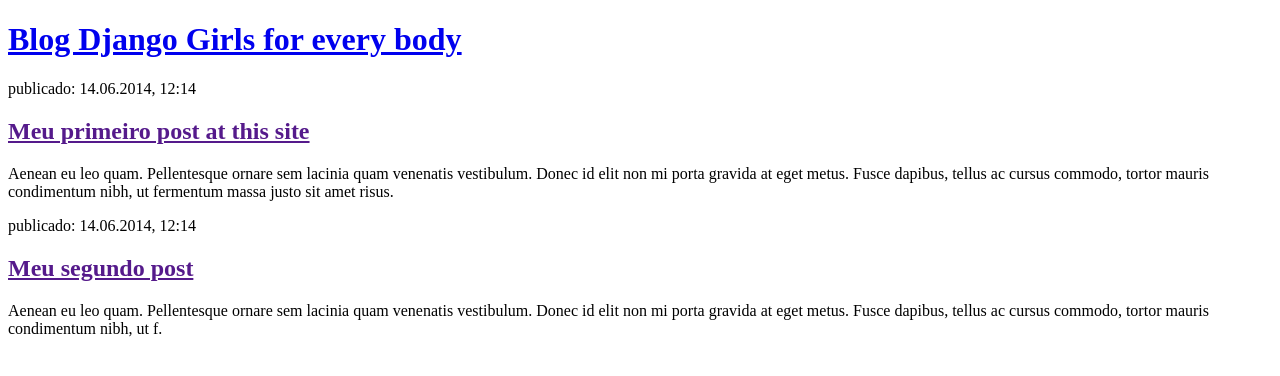
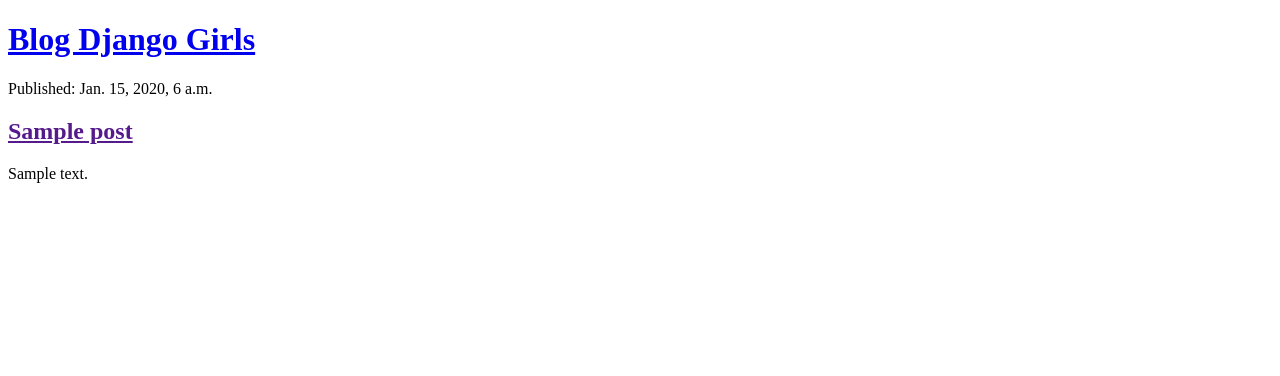
Before and after one commit to HappyCoder77/muy-first-blog, a Django app: page / in a window 1280 px wide. Shown: the top 376 px of the page. Run offline with Django 3.2, Linux system fonts and the light colour scheme; tables that the repository leaves empty hold one stand-in row (values such as "Sample post").

Commit message:
template modified

```diff
--- a/blog/templates/blog/post_list.html
+++ b/blog/templates/blog/post_list.html
@@ -7,23 +7,15 @@
     <meta name="viewport" content="width=device-width, initial-scale=1.0">
     <title>Ola's blog</title>
     <div>
-        <h1><a href="/">Blog Django Girls for every body</a></h1>
+        <h1><a href="/">Blog Django Girls</a></h1>
     </div>
-
+    {% for post in posts %}
     <div>
-        <p>publicado: 14.06.2014, 12:14</p>
-        <h2><a href="">Meu primeiro post at this site</a></h2>
-        <p>Aenean eu leo quam. Pellentesque ornare sem lacinia quam venenatis vestibulum. Donec id elit non mi porta
-            gravida at eget metus. Fusce dapibus, tellus ac cursus commodo, tortor mauris condimentum nibh, ut fermentum
-            massa justo sit amet risus.</p>
+        <p>Published: {{ post.published_date }}</p>
+        <h2><a href="">{{ post.title }}</a></h2>
+        <p>{{ post.text|linebreaksbr }}</p>
     </div>
-
-    <div>
-        <p>publicado: 14.06.2014, 12:14</p>
-        <h2><a href="">Meu segundo post</a></h2>
-        <p>Aenean eu leo quam. Pellentesque ornare sem lacinia quam venenatis vestibulum. Donec id elit non mi porta
-            gravida at eget metus. Fusce dapibus, tellus ac cursus commodo, tortor mauris condimentum nibh, ut f.</p>
-    </div>
+    {% endfor %}
 </head>
 
 <body>
--- a/blog/views.py
+++ b/blog/views.py
@@ -1,4 +1,7 @@
 from django.shortcuts import render
+from .models import Post
+from django.utils import timezone
 
 def post_list(request):
-    return render(request,'blog/post_list.html',{})
+    post = Post.objects.filter(published_date__lte = timezone.now()).order_by('published_date')
+    return render(request,'blog/post_list.html',{'posts': post})
```
